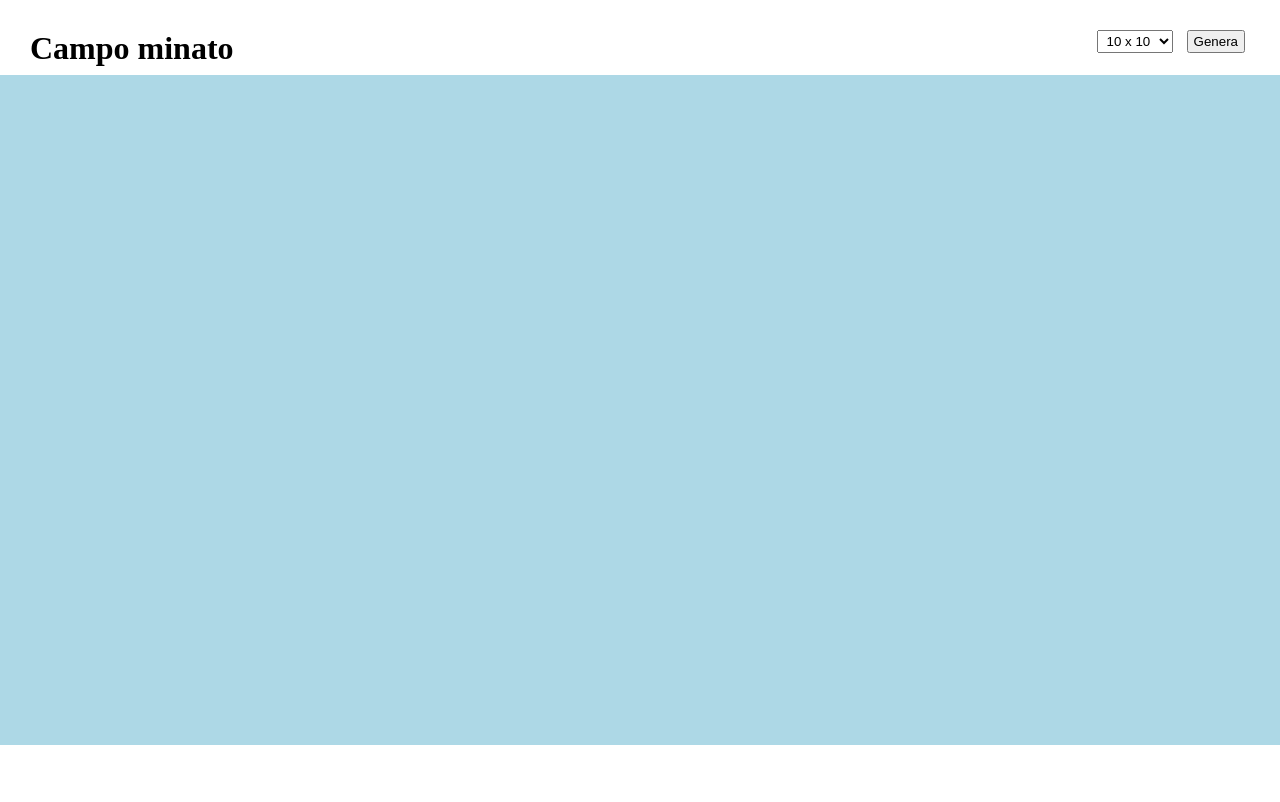
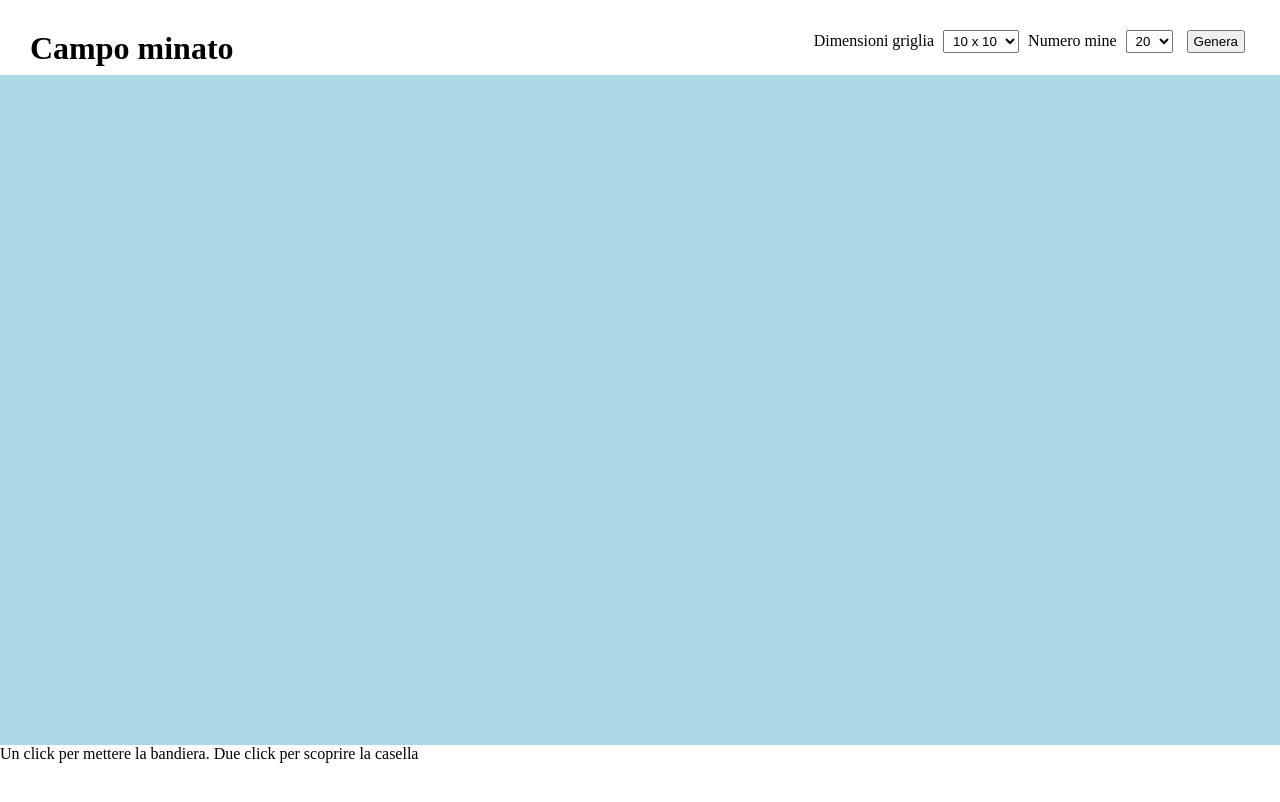
Before and after one commit to JacopoP/js-campominato-dom, a plain HTML site: page bonus/index.html in a window 1280 px wide. Drawn offline with Linux system fonts and the light colour scheme.

Commit message:
Aggiunta scelta numero mine. Sistemata vittoria

```diff
--- a/bonus/css/style.css
+++ b/bonus/css/style.css
@@ -22,10 +22,6 @@ main{
     display: flex;
     flex-wrap: wrap;
     margin: 0 auto;
-}
-
-footer{
-    height: 75px;
 }
 
 .box{
@@ -72,9 +68,11 @@ h2{
     content: "\2691";
     color: red;
     position: absolute;
+    display: flex;
+    align-items: center;
+    justify-content: center;
     top: 0;
     left: 0;
     width: 100%;
     height: 100%;
-    text-align: center;
 }
--- a/bonus/index.html
+++ b/bonus/index.html
@@ -11,10 +11,25 @@
     <header>
         <h1>Campo minato</h1>
         <div id="btn-container">
+            <label for="difficulty">Dimensioni griglia</label>
             <select class="btn" id="difficulty">
                 <option value="10">10 x 10</option>
                 <option value="9">9 x 9</option>
                 <option value="7">7 x 7</option>
+            </select>
+            <label for="mines">Numero mine</label>
+            <select class="btn" id="mines">
+                <option value="20">20</option>
+                <option value="19">19</option>
+                <option value="18">18</option>
+                <option value="17">17</option>
+                <option value="16">16</option>
+                <option value="15">15</option>
+                <option value="14">14</option>
+                <option value="13">13</option>
+                <option value="12">12</option>
+                <option value="11">11</option>
+                <option value="10">10</option>
             </select>
             <button class="btn" id="generate">Genera</button>
         </div>
@@ -24,7 +39,7 @@
         <h2></h2>
     </main>
     <footer>
-
+        <p>Un click per mettere la bandiera. Due click per scoprire la casella</p>
     </footer>
     <script src="js/script.js"></script>
 </body>
--- a/bonus/js/script.js
+++ b/bonus/js/script.js
@@ -8,8 +8,8 @@ document.getElementById("generate").addEventListener("click",
         container.innerHTML="";
         console.clear();
         const n=parseInt(document.getElementById("difficulty").value);
-        const bombArr=ArrRandNumGen(16, 1, n*n);
-        console.log(bombArr);
+        const mines=parseInt(document.getElementById("mines").value);
+        const bombArr=ArrRandNumGen(mines, 1, n*n);
         let score=0;
         for(let i=0; i<n*n; i++){
             const newElement = createBox(n);
@@ -189,7 +189,7 @@ document.getElementById("generate").addEventListener("click",
                                 this.innerHTML=m;
                             }
 
-                            if(score==(n*n-16)){
+                            if(score==(n*n-mines)){
                                 result.classList.remove("hide");
                                 result.innerHTML=`Hai vinto!`
                                 for(let k=0; k<n*n; k++){
```
